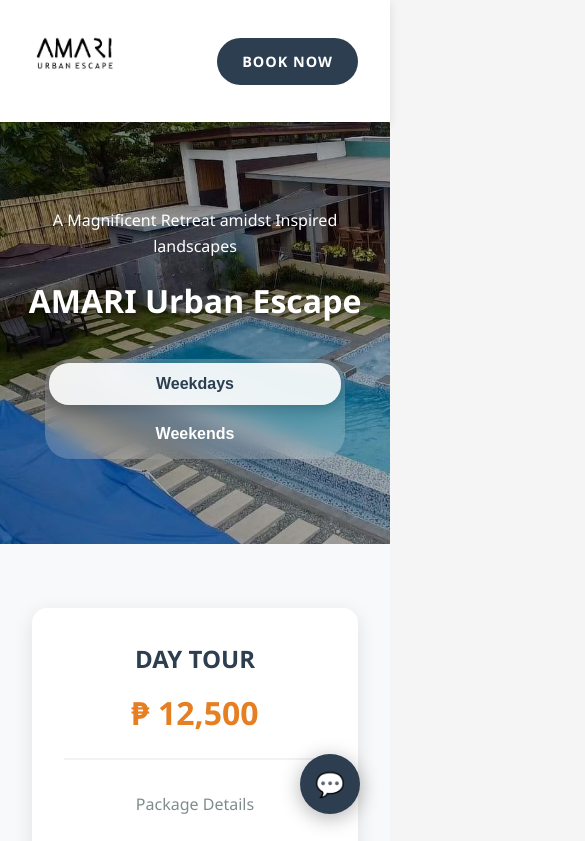
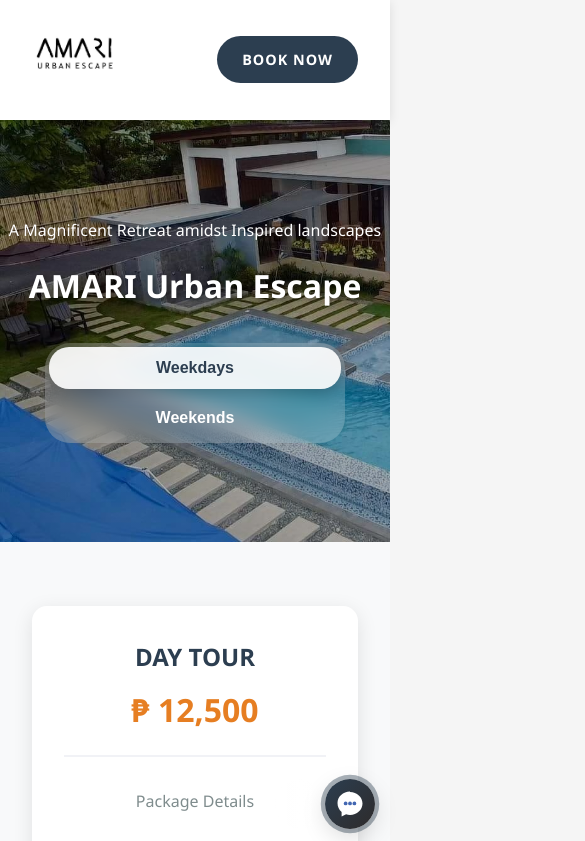
Before and after one commit to MicaellaSalili/AMARI, a plain HTML site: page rates.html in a window 390 px wide. Shown: the top 841 px of the page, 585 px wide, since content can reach past the window. Drawn offline with Linux system fonts and the light colour scheme.

Commit message:
chore: float chat button in rates page

```diff
--- a/css/rates.css
+++ b/css/rates.css
@@ -397,105 +397,91 @@
 }
 
 /* Floating Chat Button */
-.chat-btn {
+.floating-chat-btn {
     position: fixed;
     bottom: 30px;
     right: 30px;
     width: 60px;
     height: 60px;
-    background: #2c3e50;
-    border-radius: 50%;
     display: flex;
     align-items: center;
     justify-content: center;
+    background: linear-gradient(135deg, #2c3e50 0%, #2e2b2b 100%);
+    border-radius: 50%;
+    box-shadow: 0 8px 25px rgba(0, 0, 0, 0.15);
     cursor: pointer;
-    z-index: 1000;
+    z-index: 99999;
     transition: all 0.3s ease;
-    box-shadow: 0 4px 20px rgba(0, 0, 0, 0.3);
+    animation: pulse 3s infinite, slideUpFadeIn 0.6s ease-out;
 }
 
-.chat-btn:hover {
+.floating-chat-btn:hover {
     transform: scale(1.1);
-    background: #34495e;
+    box-shadow: 0 12px 35px rgba(0, 0, 0, 0.2);
 }
 
-.chat-btn::before {
-    content: '💬';
-    font-size: 24px;
+.floating-chat-btn::before {
+    content: '';
+    position: absolute;
+    top: 0;
+    left: -100%;
+    width: 100%;
+    height: 100%;
+    background: linear-gradient(90deg, transparent, rgba(255, 255, 255, 0.2), transparent);
+    transition: left 0.6s ease;
+    border-radius: 50%;
 }
 
-/* Responsive Design */
+.floating-chat-btn:hover::before {
+    left: 100%;
+}
+
+@keyframes slideUpFadeIn {
+    from {
+        transform: translateY(40px);
+        opacity: 0;
+    }
+    to {
+        transform: translateY(0);
+        opacity: 1;
+    }
+}
+
+@keyframes pulse {
+    0%, 100% {
+        box-shadow: 0 8px 25px rgba(0, 0, 0, 0.15), 0 0 0 0 rgba(44, 62, 80, 0.7);
+    }
+    50% {
+        box-shadow: 0 8px 25px rgba(0, 0, 0, 0.15), 0 0 0 10px rgba(44, 62, 80, 0);
+    }
+}
+
+/* Responsive adjustments for chat button */
 @media (max-width: 768px) {
-    .nav-menu {
-        position: fixed;
-        top: 80px;
-        left: -100%;
-        width: 100%;
-        height: calc(100vh - 80px);
-        background: rgba(255, 255, 255, 0.98);
-        flex-direction: column;
-        justify-content: flex-start;
-        align-items: center;
-        gap: 2rem;
-        padding-top: 3rem;
-        transition: left 0.3s ease;
+    .floating-chat-btn {
+        bottom: 20px;
+        right: 20px;
+        width: 55px;
+        height: 55px;
     }
 
-    .nav-menu.active {
-        left: 0;
-    }
-
-    .hamburger {
-        display: flex;
-    }
-
-    .hamburger.active span:nth-child(1) {
-        transform: rotate(-45deg) translate(-5px, 6px);
-    }
-
-    .hamburger.active span:nth-child(2) {
-        opacity: 0;
-    }
-
-    .hamburger.active span:nth-child(3) {
-        transform: rotate(45deg) translate(-5px, -6px);
-    }
-
-    .hero h1 {
-        font-size: 2.5rem;
-    }
-
-    .hero-content {
-        padding: 0 20px;
-    }
-
-    .gallery-grid,
-    .experience-grid {
-        grid-template-columns: repeat(2, 1fr);
-    }
-
-    .footer-content {
-        grid-template-columns: 1fr;
-        text-align: center;
+    .floating-chat-btn svg {
+        width: 35px;
+        height: 35px;
     }
 }
 
 @media (max-width: 480px) {
-    .hero h1 {
-        font-size: 2rem;
+    .floating-chat-btn {
+        bottom: 15px;
+        right: 15px;
+        width: 50px;
+        height: 50px;
     }
 
-    .hero-subtitle {
-        font-size: 1rem;
-    }
-
-    .logo {
-        font-size: 1.5rem;
-    }
-
-    .gallery-grid,
-    .experience-grid {
-        grid-template-columns: 1fr;
+    .floating-chat-btn svg {
+        width: 30px;
+        height: 30px;
     }
 }
 
--- a/js/rates.js
+++ b/js/rates.js
@@ -62,8 +62,9 @@
     });
 }, observerOptions);
 
-// Initialize animations
+// Initialize animations and chat button
 document.addEventListener('DOMContentLoaded', () => {
+    // Rate cards animation
     const cards = document.querySelectorAll('.rate-card');
     cards.forEach((card, index) => {
         card.style.opacity = '0';
@@ -71,14 +72,14 @@
         card.style.transition = `opacity 0.6s ease ${index * 0.2}s, transform 0.6s ease ${index * 0.2}s`;
         observer.observe(card);
     });
-});
 
-// Chat button redirect to Facebook Messenger
-document.addEventListener('DOMContentLoaded', function() {
+    // Floating chat button handler
     const chatBtn = document.getElementById('chatBtn');
     if (chatBtn) {
         chatBtn.addEventListener('click', function() {
-      window.open('https://m.me/amariurbanescape', '_blank');
+            // Open Facebook Messenger
+            const messengerUrl = 'https://m.me/amariurbanescape';
+            window.open(messengerUrl, '_blank');
         });
     }
 });
--- a/rates.html
+++ b/rates.html
@@ -162,6 +162,17 @@
             </div>
         </div>
     </footer>
+
+    <!-- Floating Chat Button -->
+    <div class="floating-chat-btn" id="chatBtn" role="button" aria-label="Open chat" title="Chat with us!">
+        <svg width="40" height="40" viewBox="0 0 24 24" fill="none" xmlns="http://www.w3.org/2000/svg">
+            <path d="M12 2C6.48 2 2 6.15 2 11.2C2 14.1 3.26 16.7 5.29 18.4V22L8.85 20.2C9.84 20.5 10.9 20.7 12 20.7C17.52 20.7 22 16.55 22 11.5C22 6.45 17.52 2.3 12 2.3V2Z" fill="white"/>
+            <circle cx="8.5" cy="11.5" r="1.5" fill="#4267B2"/>
+            <circle cx="12" cy="11.5" r="1.5" fill="#4267B2"/>
+            <circle cx="15.5" cy="11.5" r="1.5" fill="#4267B2"/>
+        </svg>
+    </div>
+
 <div class="chat-btn" id="chatBtn" title="Chat with us on Messenger"></div>
 <script src="/js/rates.js"></script>
 </body>
```
Lines whose indentation alone changed are shown as unchanged.
